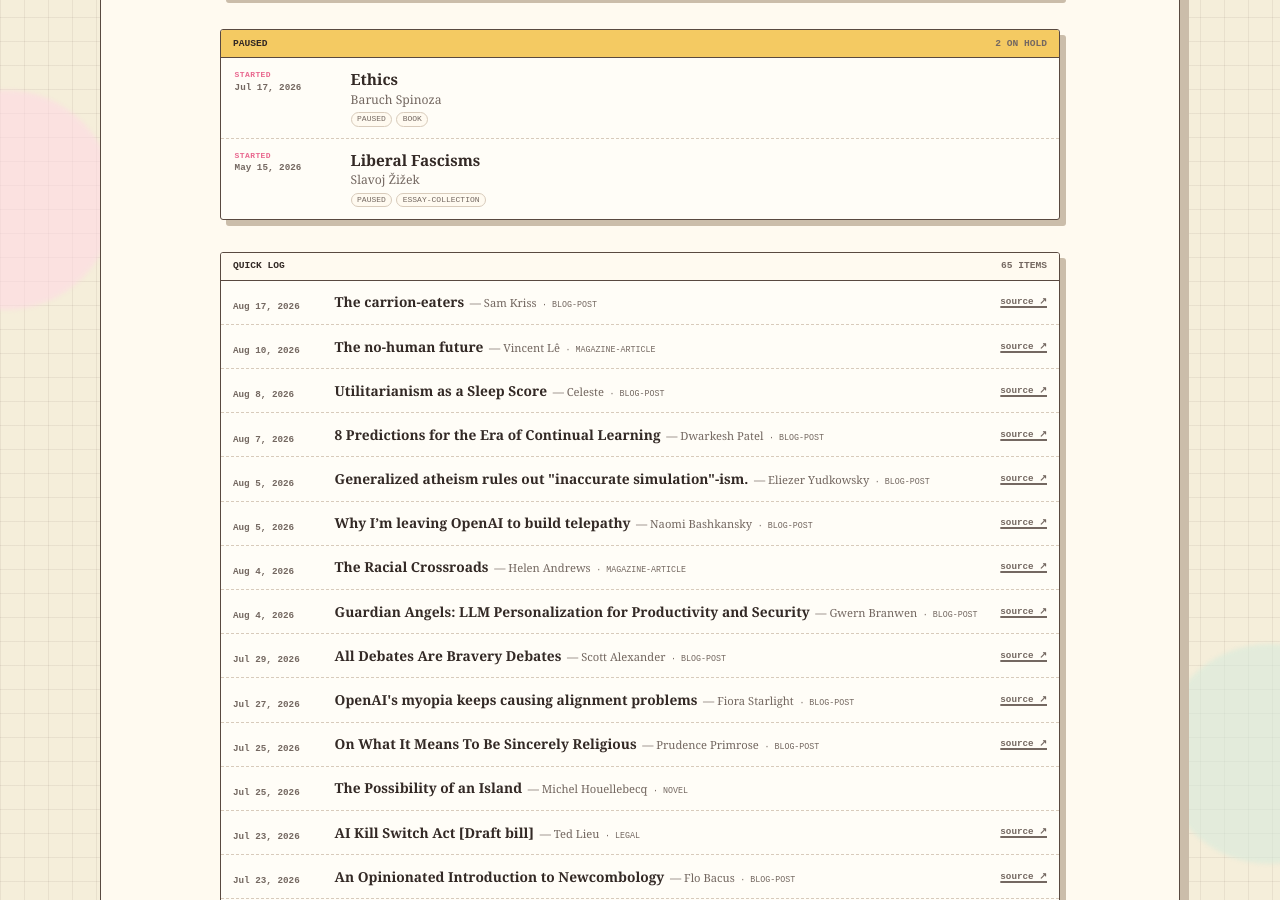
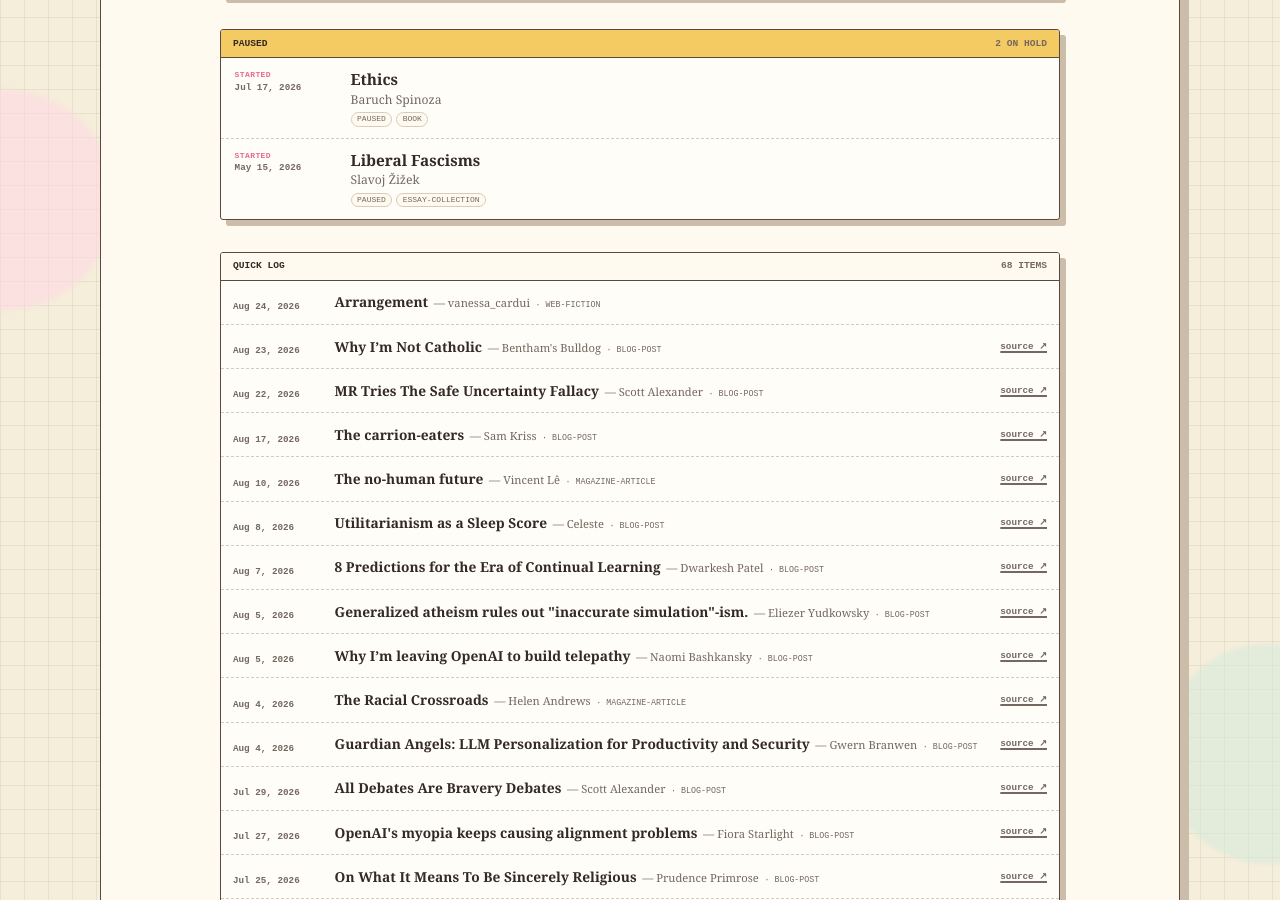
Before and after one commit to jackcml/personal-site, a Jekyll site: the page built from reading.md, in a window 1280 px wide and 900 px high, scrolled down 943 px. Built offline with Jekyll 4.4.1, drawn with Linux system fonts in a browser that asks for light colours; some of the changed text lies outside the part shown.

Commit message:
data: update reading log

```diff
--- a/_data/reading.yml
+++ b/_data/reading.yml
@@ -15,6 +15,50 @@
   started_date: 2026-06-21
   url: https://plato.stanford.edu/entries/compatibilism/
 
+- title: Arrangement
+  author: vanessa_cardui
+  kind: web-fiction
+  status: finished
+  read_date: 2026-08-24
+
+- title: Light Years
+  author: James Salter
+  kind: book
+  status: to-read
+  added_date: 2026-08-24
+
+- title: Against Nature
+  author: Joris-Karl Huysmans
+  kind: book
+  status: to-read
+  added_date: 2026-08-24
+
+- title: Dangerous Liasons
+  author: Pierre Choderlos de Laclos
+  kind: book
+  status: to-read
+  added_date: 2026-08-15
+
+- title: Why I’m Not Catholic
+  author: Bentham's Bulldog
+  kind: blog-post
+  status: finished
+  read_date: 2026-08-23
+  url: https://benthams.substack.com/p/why-im-not-catholic
+
+- title: MR Tries The Safe Uncertainty Fallacy
+  author: Scott Alexander
+  kind: blog-post
+  status: finished
+  read_date: 2026-08-22
+  url: https://www.astralcodexten.com/p/mr-tries-the-safe-uncertainty-fallacy
+
+- title: Did I Advocate Racial Segregation in Education?
+  author: Nathan Cofnas
+  kind: blog-post
+  read_date: 2026-08-21
+  url: https://nathancofnas.com/did-i-advocate-racial-segregation-in-education/
+
 - title: The carrion-eaters
   author: Sam Kriss
   kind: blog-post
```
